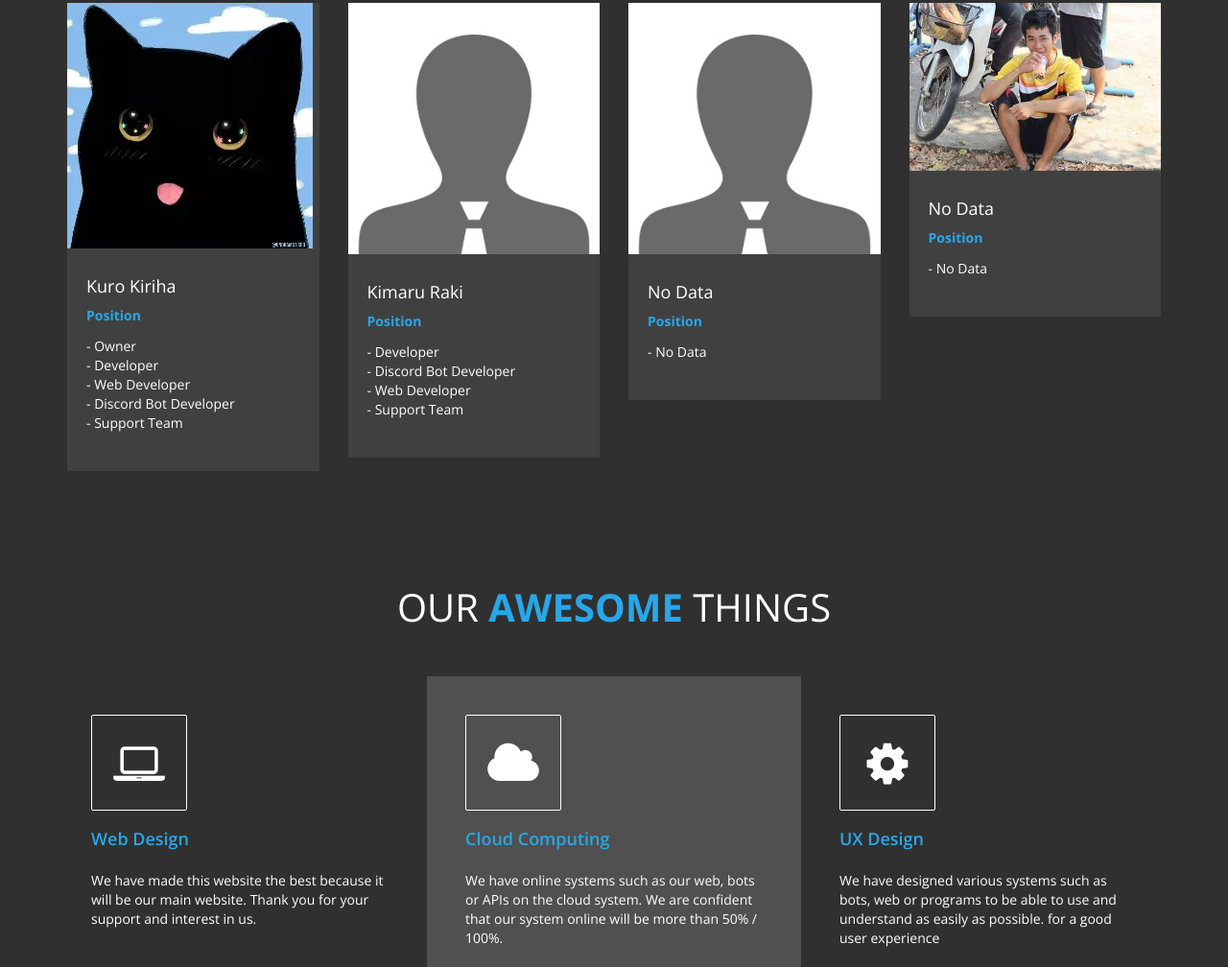
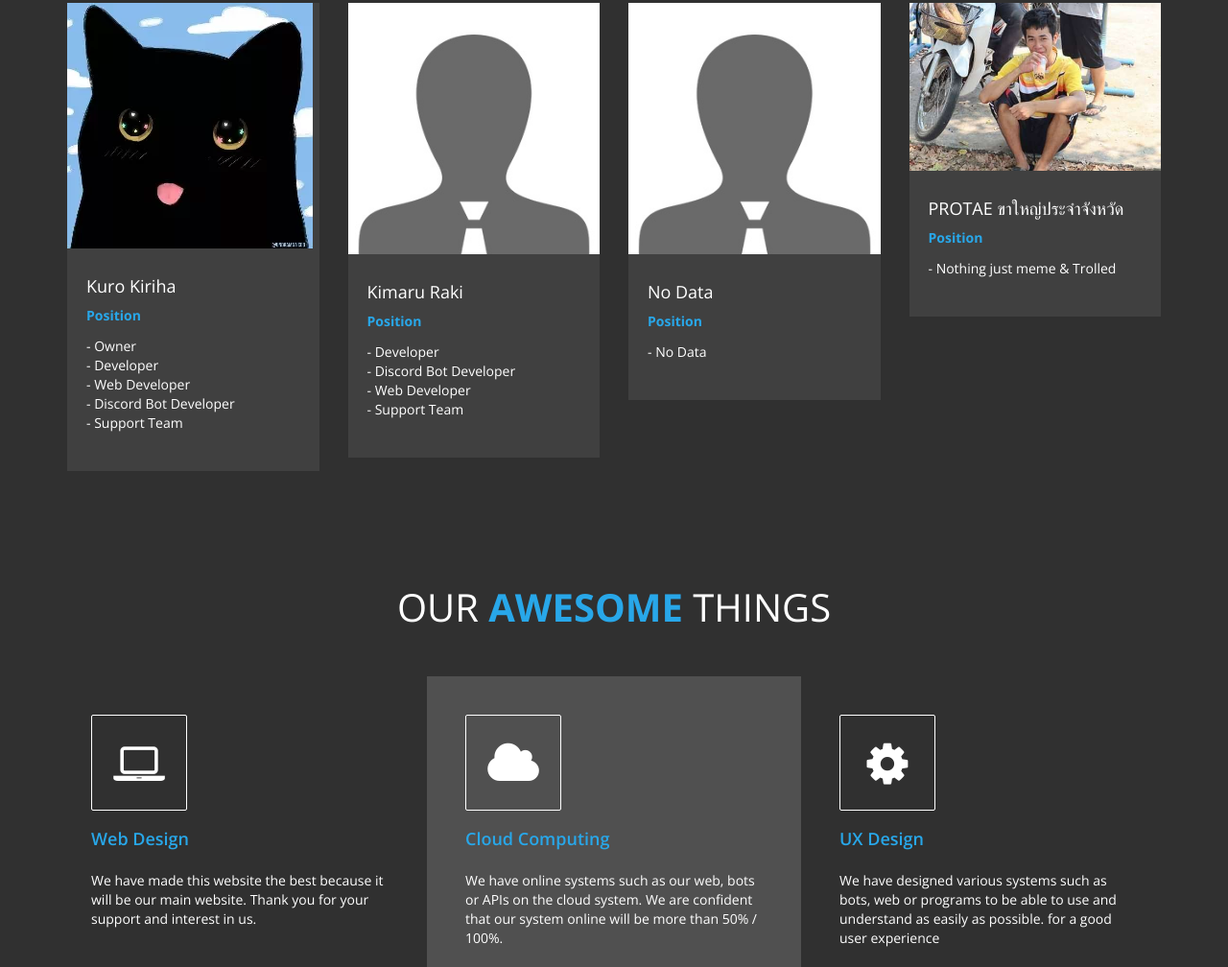
Before and after one commit to kirihadeveloperhouse/kirihadeveloperhouse.github.io, a plain HTML site: page index.html in a window 1280 px wide. Shown: the part 1334-2342 px from the top of the page at 96% size. Drawn offline with nearby package versions, Linux system fonts and the light colour scheme.

Commit message:
update something

```diff
--- a/index.html
+++ b/index.html
@@ -202,9 +202,9 @@
     					<div class="team-wrapper">
     						<img src="./images/Other/FB_IMG_1603408578497.jpg" class="img-responsive" alt="team img 4">
     							<div class="team-des">
-    								<h4>No Data</h4>
+    								<h4>PROTAE ขาใหญ่ประจำจังหวัด</h4>
     								<span>Position</span>
-    								<p>- No Data</p>
+    								<p>- Nothing just meme & Trolled</p>
     							</div>
     					</div>
     				</div>
```
